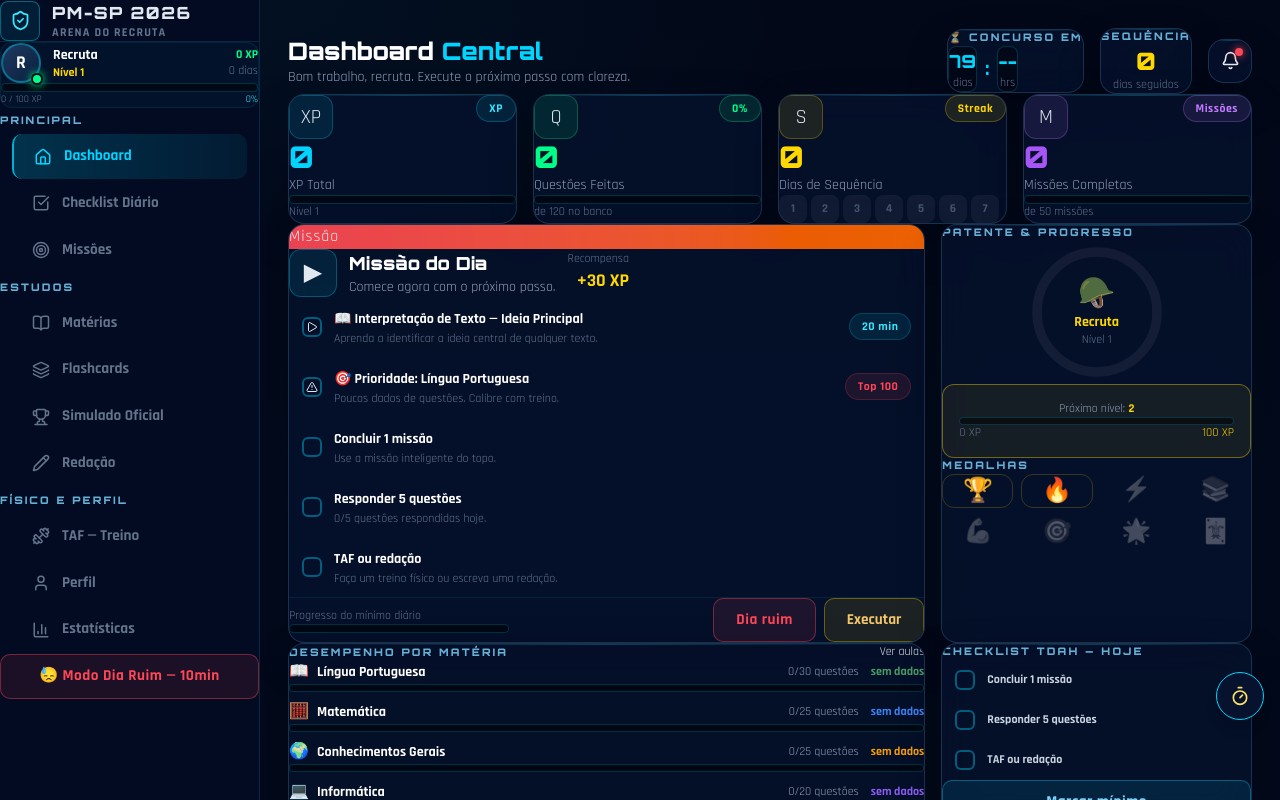
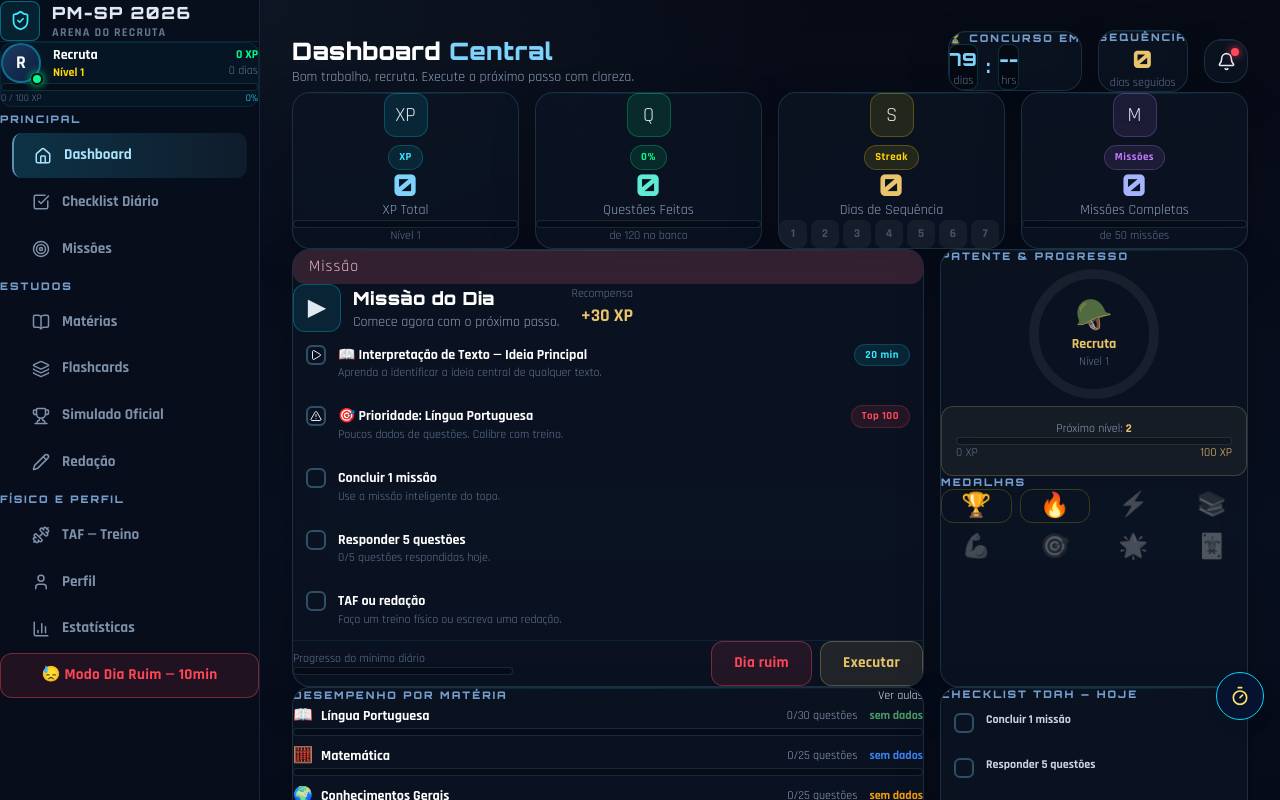
Before and after one commit to wesley956/pm26, a React (Vite) app: page / in a window 1280 px wide. Shown: the top 800 px of the page. Built offline with nearby package versions, Linux system fonts and the light colour scheme.

Commit message:
Refine soft night dashboard spacing

```diff
--- a/src/components/Dashboard.tsx
+++ b/src/components/Dashboard.tsx
@@ -125,14 +125,14 @@ export default function Dashboard({ onNavigate }: { onNavigate: (tab: string, da
       </div>
 
       <section className="mb-6 grid grid-cols-2 gap-4 lg:grid-cols-4">
-        <div className="card stat-card-blue p-5">
-          <div className="mb-3 flex items-start justify-between">
-            <div className="flex h-11 w-11 items-center justify-center rounded-xl border border-cyan-400/25 bg-cyan-400/10 text-xl">
+        <div className="card stat-card-blue p-5 text-center">
+          <div className="mb-4 flex flex-col items-center justify-center gap-2">
+            <div className="mx-auto flex h-11 w-11 items-center justify-center rounded-xl border border-cyan-400/25 bg-cyan-400/10 text-xl">
               XP
             </div>
             <span className="badge border border-cyan-400/25 bg-cyan-400/10 text-pm-400">XP</span>
           </div>
-          <div className="font-orbitron text-3xl font-black neon-blue">{profile.xp}</div>
+          <div className="font-orbitron text-3xl font-black leading-none neon-blue">{profile.xp}</div>
           <div className="mt-1 text-sm text-slate-400">XP Total</div>
           <div className="xp-bar-wrap mt-3">
             <div className="xp-bar-fill" style={{ width: `${levelInfo.progress}%` }} />
@@ -140,14 +140,14 @@ export default function Dashboard({ onNavigate }: { onNavigate: (tab: string, da
           <div className="mt-1 text-xs text-slate-500">Nível {levelInfo.level}</div>
         </div>
 
-        <div className="card stat-card-green p-5">
-          <div className="mb-3 flex items-start justify-between">
-            <div className="flex h-11 w-11 items-center justify-center rounded-xl border border-success/25 bg-success/10 text-xl">
+        <div className="card stat-card-green p-5 text-center">
+          <div className="mb-4 flex flex-col items-center justify-center gap-2">
+            <div className="mx-auto flex h-11 w-11 items-center justify-center rounded-xl border border-success/25 bg-success/10 text-xl">
               Q
             </div>
             <span className="badge border border-success/25 bg-success/10 text-success">{accuracy}%</span>
           </div>
-          <div className="font-orbitron text-3xl font-black neon-green">{totalAnswered}</div>
+          <div className="font-orbitron text-3xl font-black leading-none neon-green">{totalAnswered}</div>
           <div className="mt-1 text-sm text-slate-400">Questões Feitas</div>
           <div className="xp-bar-wrap mt-3">
             <div className="xp-bar-fill !bg-gradient-to-r !from-success !to-pm-400" style={{ width: `${Math.min(100, (totalAnswered / Math.max(1, totalQuestions)) * 100)}%` }} />
@@ -155,14 +155,14 @@ export default function Dashboard({ onNavigate }: { onNavigate: (tab: string, da
           <div className="mt-1 text-xs text-slate-500">de {totalQuestions} no banco</div>
         </div>
 
-        <div className="card stat-card-gold p-5">
-          <div className="mb-3 flex items-start justify-between">
-            <div className="flex h-11 w-11 items-center justify-center rounded-xl border border-gold-500/25 bg-gold-500/10 text-xl">
+        <div className="card stat-card-gold p-5 text-center">
+          <div className="mb-4 flex flex-col items-center justify-center gap-2">
+            <div className="mx-auto flex h-11 w-11 items-center justify-center rounded-xl border border-gold-500/25 bg-gold-500/10 text-xl">
               S
             </div>
             <span className="badge border border-gold-500/25 bg-gold-500/10 text-gold-500">Streak</span>
           </div>
-          <div className="font-orbitron text-3xl font-black neon-gold">{profile.streak}</div>
+          <div className="font-orbitron text-3xl font-black leading-none neon-gold">{profile.streak}</div>
           <div className="mt-1 text-sm text-slate-400">Dias de Sequência</div>
           <div className="mt-3 flex gap-1">
             {Array.from({ length: 7 }).map((_, i) => (
@@ -180,14 +180,14 @@ export default function Dashboard({ onNavigate }: { onNavigate: (tab: string, da
           </div>
         </div>
 
-        <div className="card stat-card-purple p-5">
-          <div className="mb-3 flex items-start justify-between">
-            <div className="flex h-11 w-11 items-center justify-center rounded-xl border border-purple-400/25 bg-purple-400/10 text-xl">
+        <div className="card stat-card-purple p-5 text-center">
+          <div className="mb-4 flex flex-col items-center justify-center gap-2">
+            <div className="mx-auto flex h-11 w-11 items-center justify-center rounded-xl border border-purple-400/25 bg-purple-400/10 text-xl">
               M
             </div>
             <span className="badge border border-purple-400/25 bg-purple-400/10 text-purple-400">Missões</span>
           </div>
-          <div className="font-orbitron text-3xl font-black neon-purple">{completedCount}</div>
+          <div className="font-orbitron text-3xl font-black leading-none neon-purple">{completedCount}</div>
           <div className="mt-1 text-sm text-slate-400">Missões Completas</div>
           <div className="xp-bar-wrap mt-3">
             <div className="xp-bar-fill !bg-gradient-to-r !from-purple-500 !to-pink-500" style={{ width: `${Math.min(100, (completedCount / Math.max(1, totalMissions)) * 100)}%` }} />
--- a/src/index.css
+++ b/src/index.css
@@ -579,3 +579,177 @@ body::after {
 .rank-badge {
   background: rgba(255, 215, 0, 0.07);
 }
+
+/* UI 4.2 — Soft Night Premium
+   Menos neon forte, mais modo noturno confortável e espaçamento limpo. */
+
+:root {
+  --neon-blue: #7dd3fc;
+  --neon-green: #5eead4;
+  --neon-gold: #e9c46a;
+  --neon-red: #fb7185;
+  --neon-purple: #a5b4fc;
+  --bg-dark: #070b16;
+  --bg-card: rgba(12, 20, 36, 0.82);
+  --border-glow: rgba(125, 211, 252, 0.16);
+}
+
+body {
+  background:
+    radial-gradient(ellipse 75% 42% at 18% 0%, rgba(125, 211, 252, 0.055) 0%, transparent 62%),
+    radial-gradient(ellipse 65% 42% at 90% 100%, rgba(165, 180, 252, 0.045) 0%, transparent 62%),
+    linear-gradient(180deg, #070b16 0%, #080f1f 50%, #060914 100%);
+}
+
+body::before,
+body::after {
+  opacity: 0.28;
+}
+
+.main-content {
+  padding-top: 30px;
+}
+
+.card {
+  background: rgba(12, 20, 36, 0.80);
+  border-color: rgba(125, 211, 252, 0.15);
+  border-radius: 18px;
+  box-shadow: 0 18px 46px rgba(0, 0, 0, 0.20);
+}
+
+.card::before {
+  opacity: 0.28;
+}
+
+.card:hover {
+  border-color: rgba(125, 211, 252, 0.24);
+  box-shadow: 0 18px 46px rgba(0, 0, 0, 0.24);
+}
+
+.section-label {
+  color: #93c5fd;
+  opacity: 0.78;
+  letter-spacing: 2px;
+  line-height: 1.2;
+}
+
+.font-orbitron {
+  letter-spacing: 0.015em;
+}
+
+.neon-blue { color: #7dd3fc; }
+.neon-green { color: #5eead4; }
+.neon-gold { color: #e9c46a; }
+.neon-red { color: #fb7185; }
+.neon-purple { color: #a5b4fc; }
+
+.btn-glow,
+.btn-primary,
+.btn-gold,
+.btn-ghost {
+  border-radius: 12px;
+  letter-spacing: 0.02em;
+}
+
+.btn-glow,
+.btn-primary {
+  background: rgba(125, 211, 252, 0.10);
+  border-color: rgba(125, 211, 252, 0.26);
+  color: #bae6fd;
+}
+
+.btn-glow:hover,
+.btn-primary:hover {
+  background: rgba(125, 211, 252, 0.14);
+  border-color: rgba(125, 211, 252, 0.36);
+}
+
+.btn-gold {
+  background: rgba(233, 196, 106, 0.10);
+  border-color: rgba(233, 196, 106, 0.30);
+  color: #e9c46a;
+}
+
+.btn-gold:hover {
+  background: rgba(233, 196, 106, 0.14);
+  border-color: rgba(233, 196, 106, 0.40);
+}
+
+.badge {
+  padding: 3px 10px;
+  font-size: 0.68rem;
+}
+
+.sidebar-shell {
+  background: rgba(8, 14, 28, 0.94);
+  border-right-color: rgba(125, 211, 252, 0.12);
+}
+
+.nav-item {
+  min-height: 42px;
+  color: #7f91aa;
+}
+
+.nav-item:hover,
+.nav-item.active {
+  color: #bae6fd;
+  border-left-color: rgba(125, 211, 252, 0.65);
+}
+
+.nav-item.active {
+  background: rgba(125, 211, 252, 0.075);
+}
+
+.xp-bar-wrap,
+.progress-bar {
+  height: 8px;
+  border-color: rgba(125, 211, 252, 0.14);
+  background: rgba(0, 0, 0, 0.28);
+}
+
+.xp-bar-fill,
+.progress-bar-fill {
+  background: linear-gradient(90deg, #7dd3fc, #5eead4);
+}
+
+.check-item {
+  align-items: flex-start;
+  padding: 11px 12px;
+  line-height: 1.35;
+}
+
+.check-box {
+  margin-top: 1px;
+  border-color: rgba(125, 211, 252, 0.32);
+}
+
+.rank-badge {
+  padding: 14px;
+  border-color: rgba(233, 196, 106, 0.22);
+  background: rgba(233, 196, 106, 0.055);
+}
+
+.mission-priority {
+  right: 18px;
+  padding: 5px 16px;
+  border-radius: 0 0 12px 12px;
+  background: rgba(251, 113, 133, 0.18) !important;
+  color: #fecdd3 !important;
+}
+
+@media (min-width: 1025px) {
+  .main-content {
+    padding-left: 32px;
+    padding-right: 32px;
+  }
+}
+
+@media (max-width: 640px) {
+  .main-content {
+    padding-top: 76px;
+  }
+
+  .section-label {
+    letter-spacing: 1.4px;
+  }
+}
```
